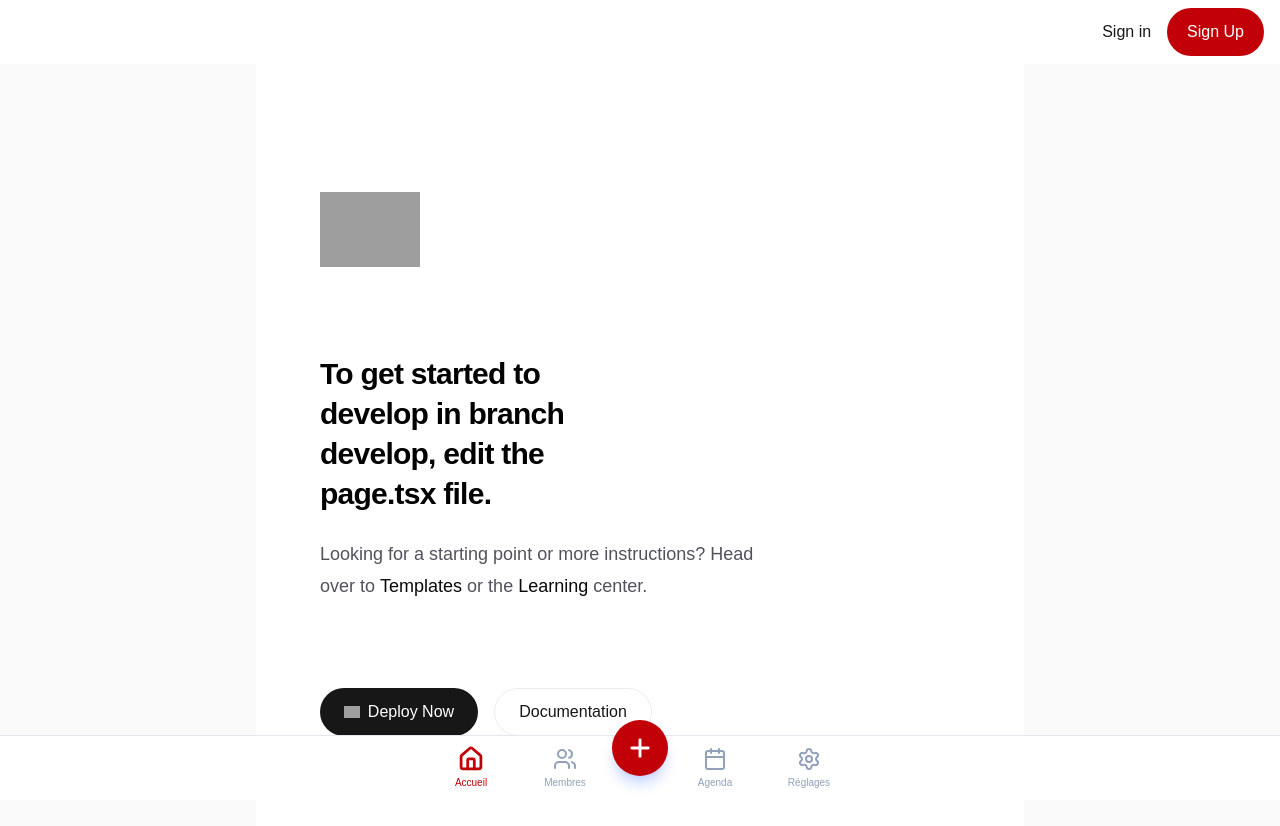
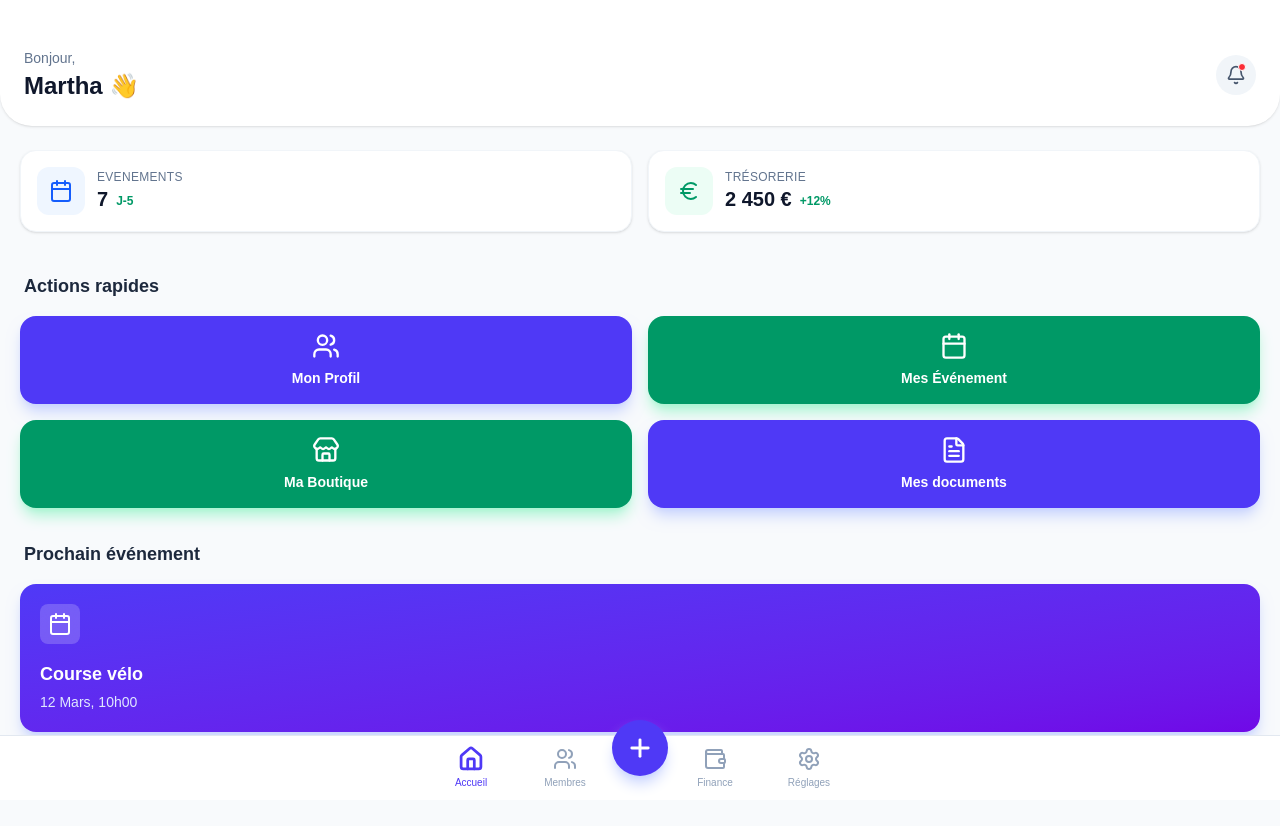
Before and after one commit to YoLaub/gestion_association_full, a Next.js app in the folder gestion-association-pwa/: page / in a window 1280 px wide. Shown: the top 826 px of the page. Built offline with nearby package versions, Linux system fonts and the light colour scheme; no server answers; grey boxes are pictures that could not be loaded.

Commit message:
feat: dashboard

```diff
--- a/gestion-association-pwa/src/app/components/layout/BottomNav.tsx
+++ b/gestion-association-pwa/src/app/components/layout/BottomNav.tsx
@@ -1,3 +1,8 @@
+/**
+ * BottomNav.tsx
+ * Barre de navigation mobile fixe en bas de l'écran.
+ */
+
 "use client";
 
 import React from 'react';
@@ -7,12 +12,22 @@ import {
     Plus,
     Wallet,
     Settings,
-    type LucideIcon, Calendar
+    type LucideIcon
 } from "lucide-react";
 import { clsx, type ClassValue } from "clsx";
 import { twMerge } from "tailwind-merge";
-import {usePathname} from "next/dist/client/components/navigation";
-import Link from "next/link";
+
+// --- SECTION À MODIFIER DANS VOTRE PROJET ---
+// 1. Décommentez les deux lignes ci-dessous :
+// import Link from "next/link";
+// import { usePathname } from "next/navigation";
+
+// 2. Supprimez ou commentez les deux MOCKS ci-dessous (utilisés uniquement pour l'aperçu) :
+const Link = ({ href, children, className, ...props }: any) => (
+    <a href={href} className={className} {...props}>{children}</a>
+);
+const usePathname = () => "/"; // Simule que nous sommes sur la page d'accueil
+// ---------------------------------------------
 
 // Utilitaire pour fusionner les classes proprement
 function cn(...inputs: ClassValue[]) {
@@ -33,12 +48,16 @@ export function BottomNav() {
         { label: "Accueil", href: "/", icon: Home },
         { label: "Membres", href: "/members", icon: Users },
         { label: "Ajouter", href: "/add", icon: Plus, isPrimary: true }, // Le bouton central
-        { label: "Agenda", href: "/agenda", icon: Calendar },
+        { label: "Finance", href: "/finance", icon: Wallet },
         { label: "Réglages", href: "/settings", icon: Settings },
     ];
 
     return (
         <nav className="fixed bottom-0 left-0 right-0 z-50 bg-white border-t border-slate-200 pb-safe-area-inset-bottom">
+            {/* pb-safe-area-inset-bottom : Classe utilitaire pour gérer la barre home des iPhones.
+          Assurez-vous d'avoir configuré le CSS global comme indiqué précédemment.
+      */}
+
             <div className="flex justify-around items-center h-16 px-2 max-w-md mx-auto relative">
                 {navItems.map((item) => {
                     const isActive = pathname === item.href;
@@ -50,7 +69,7 @@ export function BottomNav() {
                             <div key={item.href} className="relative -top-5">
                                 <Link
                                     href={item.href}
-                                    className="flex items-center justify-center w-14 h-14 rounded-full bg-red-700 text-white shadow-lg shadow-indigo-200 active:scale-95 transition-transform hover:scale-105"
+                                    className="flex items-center justify-center w-14 h-14 rounded-full bg-indigo-600 text-white shadow-lg shadow-indigo-200 active:scale-95 transition-transform hover:scale-105"
                                     aria-label={item.label}
                                 >
                                     <Icon size={28} strokeWidth={2.5} />
@@ -67,7 +86,7 @@ export function BottomNav() {
                             className={cn(
                                 "flex flex-col items-center justify-center w-full h-full gap-1 transition-colors min-w-[60px]",
                                 isActive
-                                    ? "text-red-700"
+                                    ? "text-indigo-600"
                                     : "text-slate-400 hover:text-slate-600"
                             )}
                         >
--- a/gestion-association-pwa/src/app/layout.tsx
+++ b/gestion-association-pwa/src/app/layout.tsx
@@ -1,7 +1,6 @@
-import { ClerkProvider } from "@clerk/nextjs";
+// src/app/layout.tsx
 import type { Metadata, Viewport } from "next"; // 1. Importer Viewport
 import "./globals.css";
-import Header from "@/app/components/layout/Header";
 import { BottomNav } from "@/app/components/layout/BottomNav";
 
 // 2. Définir le Viewport SÉPARÉMENT
@@ -13,6 +12,7 @@ export const viewport: Viewport = {
   userScalable: false, // Important pour l'effet "app native"
 };
 
+// 3. Nettoyer Metadata (plus de themeColor ici !)
 export const metadata: Metadata = {
   title: "Gestion Association",
   description: "Application de gestion pour associations",
@@ -26,19 +26,17 @@ export const metadata: Metadata = {
 
 export default function RootLayout({
                                        children,
-}: Readonly<{
+                                   }: {
     children: React.ReactNode;
-}>) {
+}) {
     return (
-       <ClerkProvider>
         <html lang="fr">
         <body className="bg-slate-50">
-         <Header/>
         {children}
 
-         <BottomNav/>
+        {/* 2. Ajouter la navigation en bas */}
+        <BottomNav />
         </body>
         </html>
-       </ClerkProvider>
     );
-};
+}
--- a/gestion-association-pwa/src/app/page.tsx
+++ b/gestion-association-pwa/src/app/page.tsx
@@ -1,65 +1,21 @@
-import Image from "next/image";
+/**
+ * src/app/page.tsx
+ * Point d'entrée Next.js.
+ * Responsabilité : Injection de dépendances et Orchestration.
+ */
 
-export default function Home() {
-  return (
-    <div className="flex min-h-screen items-center justify-center bg-zinc-50 font-sans dark:bg-black">
-      <main className="flex min-h-screen w-full max-w-3xl flex-col items-center justify-between py-32 px-16 bg-white dark:bg-black sm:items-start">
-        <Image
-          className="dark:invert"
-          src="/next.svg"
-          alt="Next.js logo"
-          width={100}
-          height={20}
-          priority
-        />
-        <div className="flex flex-col items-center gap-6 text-center sm:items-start sm:text-left">
-          <h1 className="max-w-xs text-3xl font-semibold leading-10 tracking-tight text-black dark:text-zinc-50">
-            To get started to develop in branch develop, edit the page.tsx file.
-          </h1>
-          <p className="max-w-md text-lg leading-8 text-zinc-600 dark:text-zinc-400">
-            Looking for a starting point or more instructions? Head over to{" "}
-            <a
-              href="https://vercel.com/templates?framework=next.js&utm_source=create-next-app&utm_medium=appdir-template-tw&utm_campaign=create-next-app"
-              className="font-medium text-zinc-950 dark:text-zinc-50"
-            >
-              Templates
-            </a>{" "}
-            or the{" "}
-            <a
-              href="https://nextjs.org/learn?utm_source=create-next-app&utm_medium=appdir-template-tw&utm_campaign=create-next-app"
-              className="font-medium text-zinc-950 dark:text-zinc-50"
-            >
-              Learning
-            </a>{" "}
-            center.
-          </p>
-        </div>
-        <div className="flex flex-col gap-4 text-base font-medium sm:flex-row">
-          <a
-            className="flex h-12 w-full items-center justify-center gap-2 rounded-full bg-foreground px-5 text-background transition-colors hover:bg-[#383838] dark:hover:bg-[#ccc] md:w-[158px]"
-            href="https://vercel.com/new?utm_source=create-next-app&utm_medium=appdir-template-tw&utm_campaign=create-next-app"
-            target="_blank"
-            rel="noopener noreferrer"
-          >
-            <Image
-              className="dark:invert"
-              src="/vercel.svg"
-              alt="Vercel logomark"
-              width={16}
-              height={16}
-            />
-            Deploy Now
-          </a>
-          <a
-            className="flex h-12 w-full items-center justify-center rounded-full border border-solid border-black/[.08] px-5 transition-colors hover:border-transparent hover:bg-black/[.04] dark:border-white/[.145] dark:hover:bg-[#1a1a1a] md:w-[158px]"
-            href="https://nextjs.org/docs?utm_source=create-next-app&utm_medium=appdir-template-tw&utm_campaign=create-next-app"
-            target="_blank"
-            rel="noopener noreferrer"
-          >
-            Documentation
-          </a>
-        </div>
-      </main>
-    </div>
-  );
+import { GetDashboardDataUseCase } from "@/features/dashboard/application/useCases/GetDashboardDataUseCase";
+import { MockDashboardRepository } from "@/features/dashboard/infrastructure/repositories/MockDashboardRepository";
+import { DashboardView } from "@/features/dashboard/presentation/components/DashboardView";
+
+export default async function Page() {
+  // 1. Initialisation (Injection manuelle)
+  const repository = new MockDashboardRepository();
+  const useCase = new GetDashboardDataUseCase(repository);
+
+  // 2. Exécution
+  const dashboardData = await useCase.execute();
+
+  // 3. Rendu
+  return <DashboardView data={dashboardData} />;
 }
--- a/gestion-association-pwa/src/features/dashboard/infrastructure/repositories/MockDashboardRepository.ts
+++ b/gestion-association-pwa/src/features/dashboard/infrastructure/repositories/MockDashboardRepository.ts
@@ -8,7 +8,7 @@ export class MockDashboardRepository implements DashboardRepository {
 
         const stats = [
             new DashboardStat("Evenements", "7", "J-5", "blue", "Calendar"),
-            new DashboardStat("Adhérents", "75", "+12%", "green", "User"),
+            new DashboardStat("Trésorerie", "2 450 €", "+12%", "green", "Euro"),
         ];
 
         return new DashboardData(
--- a/gestion-association-pwa/src/features/dashboard/presentation/components/ActionButton.tsx
+++ b/gestion-association-pwa/src/features/dashboard/presentation/components/ActionButton.tsx
@@ -7,20 +7,20 @@ interface ActionButtonProps {
     label: string;
     icon: LucideIcon;
     href: string;
-    color?: "red" | "orange" | "amber";
+    color?: "indigo" | "emerald" | "amber";
 }
 
-export const ActionButton = ({ label, icon: Icon, href, color = "red" }: ActionButtonProps) => {
+export const ActionButton = ({ label, icon: Icon, href, color = "indigo" }: ActionButtonProps) => {
     const colors = {
-        red: "bg-red-600 hover:bg-red-500 shadow-red-200",
-        orange: "bg-orange-600 hover:bg-orange-500 shadow-orange-200",
+        indigo: "bg-indigo-600 hover:bg-indigo-700 shadow-indigo-200",
+        emerald: "bg-emerald-600 hover:bg-emerald-700 shadow-emerald-200",
         amber: "bg-amber-500 hover:bg-amber-600 shadow-amber-200",
     };
 
     return (
         <Link
             href={href}
-            className={`flex flex-col items-center justify-center gap-2 p-4 rounded-lg text-white shadow-lg transition-transform active:scale-95 ${colors[color]}`}
+            className={`flex flex-col items-center justify-center gap-2 p-4 rounded-2xl text-white shadow-lg transition-transform active:scale-95 ${colors[color]}`}
         >
             <Icon size={28} strokeWidth={2} />
             <span className="text-sm font-semibold">{label}</span>
--- a/gestion-association-pwa/src/features/dashboard/presentation/components/DashboardView.tsx
+++ b/gestion-association-pwa/src/features/dashboard/presentation/components/DashboardView.tsx
@@ -1,5 +1,7 @@
 import React from 'react';
 import {
+    Plus,
+    Euro,
     Calendar,
     Bell,
     Users,
@@ -21,7 +23,7 @@ export function DashboardView({ data }: { data: DashboardData }) {
     return (
         <main className="min-h-screen bg-slate-50 pb-24 text-slate-900 font-sans">
             {/* Header */}
-            <header className="bg-white px-6 pt-12 pb-6 rounded-b-[1rem] shadow-sm sticky top-0 z-10">
+            <header className="bg-white px-6 pt-12 pb-6 rounded-b-[2rem] shadow-sm sticky top-0 z-10">
                 <div className="flex justify-between items-center">
                     <div>
                         <p className="text-slate-500 text-sm font-medium mb-0.5">Bonjour,</p>
@@ -30,7 +32,7 @@ export function DashboardView({ data }: { data: DashboardData }) {
                     <button className="p-2.5 bg-slate-100 rounded-full text-slate-600 relative">
                         <Bell size={20} />
                         {data.user.hasNotifications && (
-                            <span className="absolute top-2 right-2.5 w-2 h-2 bg-red-700 rounded-full border border-white"></span>
+                            <span className="absolute top-2 right-2.5 w-2 h-2 bg-red-500 rounded-full border border-white"></span>
                         )}
                     </button>
                 </div>
@@ -50,10 +52,10 @@ export function DashboardView({ data }: { data: DashboardData }) {
                         <h2 className="text-lg font-bold text-slate-800">Actions rapides</h2>
                     </div>
                     <div className="grid grid-cols-2 gap-4">
-                        <ActionButton label="Mon Profil" icon={Users} href="/members/add" color="red" />
-                        <ActionButton label="Mes Événement" icon={Calendar} href="/events/get" color="orange" />
-                        <ActionButton label="Ma Boutique" icon={Store} href="/boutique/get" color="orange" />
-                        <ActionButton label="Mes documents" icon={FileText} href="/documents/get" color="red" />
+                        <ActionButton label="Mon Profil" icon={Users} href="/members/add" color="indigo" />
+                        <ActionButton label="Mes Événement" icon={Calendar} href="/events/get" color="emerald" />
+                        <ActionButton label="Ma Boutique" icon={Store} href="/boutique/get" color="emerald" />
+                        <ActionButton label="Mes documents" icon={FileText} href="/documents/get" color="indigo" />
                     </div>
                 </section>
 
@@ -63,7 +65,7 @@ export function DashboardView({ data }: { data: DashboardData }) {
                         <div className="flex justify-between items-end mb-4 px-1">
                             <h2 className="text-lg font-bold text-slate-800">Prochain événement</h2>
                         </div>
-                        <div className="bg-gradient-to-br from-orange-300 to-orange-600 rounded-lg p-5 text-white shadow-lg shadow-indigo-200 relative overflow-hidden">
+                        <div className="bg-gradient-to-br from-indigo-600 to-violet-700 rounded-2xl p-5 text-white shadow-lg shadow-indigo-200 relative overflow-hidden">
                             <div className="relative z-10">
                                 <div className="flex items-start justify-between mb-4">
                                     <div className="bg-white/20 backdrop-blur-md p-2 rounded-lg">
--- a/gestion-association-pwa/src/features/dashboard/presentation/components/StatCard.tsx
+++ b/gestion-association-pwa/src/features/dashboard/presentation/components/StatCard.tsx
@@ -33,7 +33,7 @@ export const StatCard = ({ label, value, trend, color, iconName }: StatCardProps
     };
 
     return (
-        <div className="flex-1 bg-white p-4 rounded-lg shadow-sm border border-slate-100 flex items-center gap-3 min-w-[160px]">
+        <div className="flex-1 bg-white p-4 rounded-2xl shadow-sm border border-slate-100 flex items-center gap-3 min-w-[160px]">
             <div className={`p-3 rounded-xl ${colorClasses[color]}`}>
                 <Icon size={24} />
             </div>
```
Also changed, not shown: 1 other file (tests, documents, lock files or other folders). Lines whose indentation alone changed are shown as unchanged.
